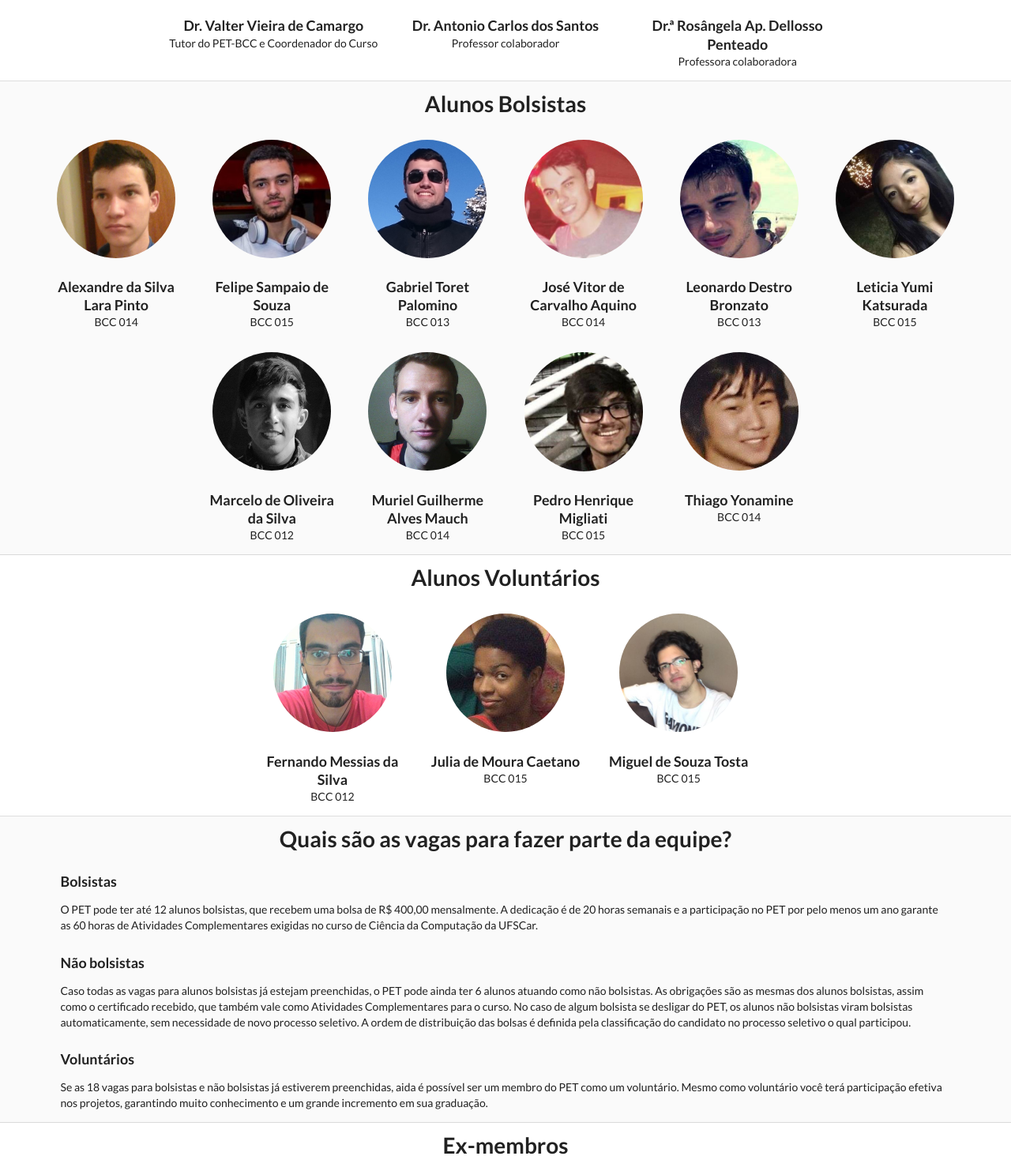
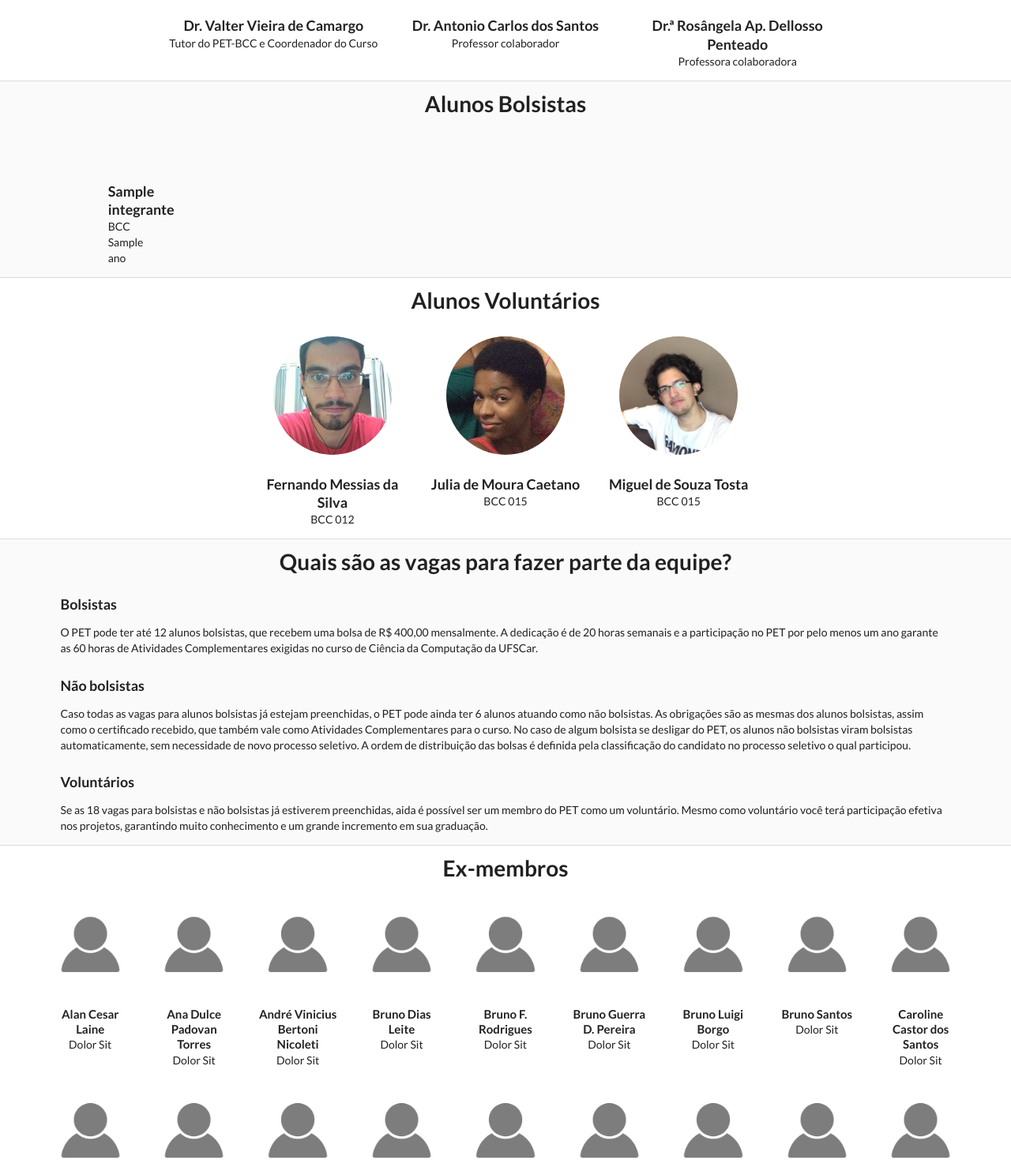
Before and after one commit to petbccufscar/site-petbcc, a Django app: template site2016/templates/site2016/equipe.html in a window 1280 px wide. Shown: the part 351-1834 px from the top of the page at 79% size. Run offline with Django 3.2, Linux system fonts and the light colour scheme; the template is opened without the code that fills it: most values are stand-ins (such as "Sample title", 1, 10 or a date in 2020); grey boxes marked "Sample" are stand-in pictures.

Commit message:
Ajuste no template de equipe

```diff
--- a/site2016/templates/site2016/equipe.html
+++ b/site2016/templates/site2016/equipe.html
@@ -89,98 +89,24 @@
 
             <div class="row">
                 <div class="ui stackable center aligned grid">
-                    <div class="six column center aligned row">
-                        <div class="column">
-                            <div class="content">
-                                <img class="ui centered small circular image"
-                                     src="{% static 'site2016/images/equipe/alexandre_da_silva_lara_pinto.jpg' %}">
-                                <h3 class="ui header">Alexandre da Silva Lara Pinto</h3>
-                                BCC 014
-                            </div>
-                        </div>
-
-                        <div class="column">
-                            <div class="content">
-                                <img class="ui centered small circular image"
-                                     src="{% static 'site2016/images/equipe/felipe_sampaio_de_souza.jpg' %}">
-                                <h3 class="ui header">Felipe Sampaio de Souza</h3>
-                                BCC 015
-                            </div>
-                        </div>
-
-                        <div class="column">
-                            <div class="content">
-                                <img class="ui centered small circular image"
-                                     src="{% static 'site2016/images/equipe/gabriel_toret_palomino.jpg' %}">
-                                <h3 class="ui header">Gabriel Toret Palomino</h3>
-                                BCC 013
-                            </div>
-                        </div>
-
-                        <div class="column">
-                            <div class="content">
-                                <img class="ui centered small circular image"
-                                     src="{% static 'site2016/images/equipe/jose_vitor_de_carvalho_aquino.jpg' %}">
-                                <h3 class="ui header">José Vitor de Carvalho Aquino</h3>
-                                BCC 014
-                            </div>
-                        </div>
-
-                        <div class="column">
-                            <div class="content">
-                                <img class="ui centered small circular image"
-                                     src="{% static 'site2016/images/equipe/leonardo_desto_bronzato.jpg' %}">
-                                <h3 class="ui header">Leonardo Destro Bronzato</h3>
-                                BCC 013
-                            </div>
-                        </div>
-
-                        <div class="column">
-                            <div class="content">
-                                <img class="ui centered small circular image"
-                                     src="{% static 'site2016/images/equipe/leticia_yumi_katsurada.jpg' %}">
-                                <h3 class="ui header">Leticia Yumi Katsurada</h3>
-                                BCC 015
-                            </div>
-                        </div>
-                    </div>
 
                     <div class="six column center aligned row">
-                        <div class="column">
-                            <div class="content">
-                                <img class="ui centered small circular image"
-                                     src="{% static 'site2016/images/equipe/marcelo_de_oliveira_da_silva.jpg' %}">
-                                <h3 class="ui header">Marcelo de Oliveira da Silva</h3>
-                                BCC 012
+                        {% for integrante in integrantes %}
+                            {% if forloop.counter0|divisibleby:6 %}
+                                </div>
+                            <div class="six column center aligned row">
+                            {% endif %}
+                            <div class="column">
+                                <div class="content">
+                                    <img class="ui centered small circular image"
+                                        src="{% static 'site2016/images/equipe/' %}{{ integrante.foto }}">
+                                    <h3 class="ui header">{{ integrante.nome }}</h3>
+                                    BCC {{ integrante.ano }}
+                                </div>
                             </div>
-                        </div>
 
-                        <div class="column">
-                            <div class="content">
-                                <img class="ui centered small circular image"
-                                     src="{% static 'site2016/images/equipe/muriel_guilherme_alves_mauch.jpg' %}">
-                                <h3 class="ui header">Muriel Guilherme Alves Mauch</h3>
-                                BCC 014
-                            </div>
-                        </div>
+                        {% endfor %}
 
-                        <div class="column">
-                            <div class="content">
-                                <img class="ui centered small circular image"
-                                     src="{% static 'site2016/images/equipe/pedro_henrique_miglitatti.jpg' %}">
-                                <h3 class="ui header">Pedro Henrique Migliati</h3>
-                                BCC 015
-                            </div>
-                        </div>
-
-                        <div class="column">
-                            <div class="content">
-                                <img class="ui centered small circular image"
-                                     src="{% static 'site2016/images/equipe/thiago_yonamine.jpg' %}">
-                                <h3 class="ui header">Thiago Yonamine</h3>
-                                BCC 014
-                            </div>
-                        </div>
                     </div>
                 </div>
             </div>
```
Also changed, not shown: site2016/views.py (+16 -1 lines).
